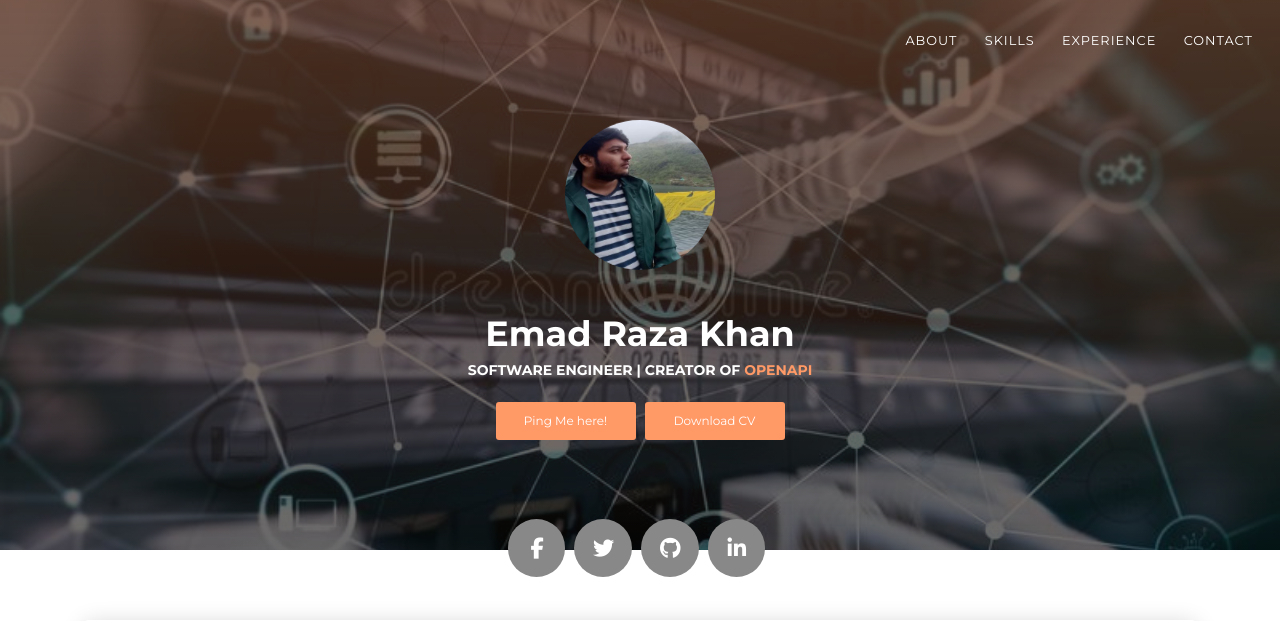
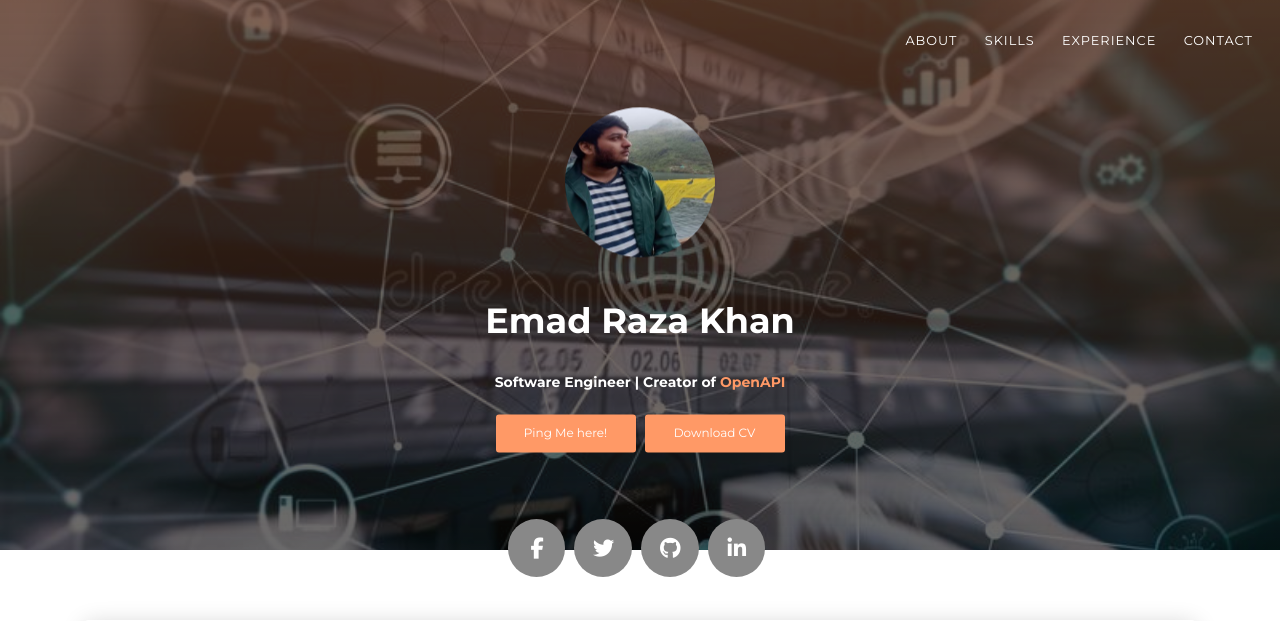
Before and after one commit to emadrk/portfolio-flask, a Flask app: page / in a window 1280 px wide. Shown: the top 621 px of the page. Run offline with Flask 2, Linux system fonts and the light colour scheme; some libraries are stand-ins or nearby versions.

Commit message:
caps issue fixed

```diff
--- a/templates/index.html
+++ b/templates/index.html
@@ -51,7 +51,7 @@
         <div class="content-center">
           <div class="cc-profile-image"><a href="#"><img src="static/images/43181031.jpg" alt="Image"/></a></div>
           <div class="h2 title">Emad Raza Khan</div>
-          <p class="category text-white">Software Engineer | Creator of <a href="https://open-api-live.herokuapp.com">OpenAPI </a></p><a class="btn btn-primary smooth-scroll mr-2" href="#contact" data-aos="zoom-in" data-aos-anchor="data-aos-anchor">Ping Me here!</a><a class="btn btn-primary" target="_blank" href="{{ url_for('static',filename='emad_rk.pdf') }}" data-aos="zoom-in" data-aos-anchor="data-aos-anchor">Download CV</a>
+          <p class="title">Software Engineer | Creator of <a href="https://open-api-live.herokuapp.com">OpenAPI </a></p><a class="btn btn-primary smooth-scroll mr-2" href="#contact" data-aos="zoom-in" data-aos-anchor="data-aos-anchor">Ping Me here!</a><a class="btn btn-primary" target="_blank" href="{{ url_for('static',filename='emad_rk.pdf') }}" data-aos="zoom-in" data-aos-anchor="data-aos-anchor">Download CV</a>
         </div>
       </div>
       <div class="section">
```
